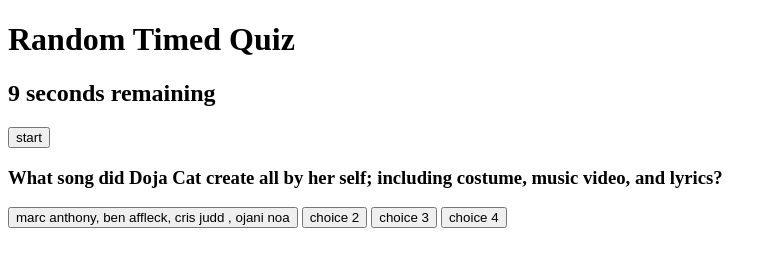
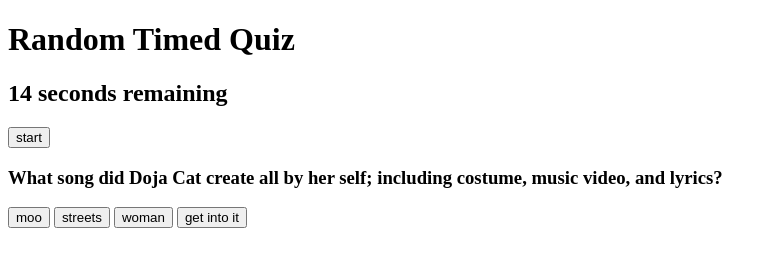
Before and after one commit to brenbrenda55/randomcrap, a plain HTML site: page index.html in a window 1280 px wide. Both pictures are taken after a click on the button "start". Shown: the whole page, without its empty margins (0-777 px from the left). Drawn offline with Linux system fonts and the light colour scheme.

Commit message:
attempt to make a loop

```diff
--- a/assets/script.js
+++ b/assets/script.js
@@ -6,16 +6,10 @@ var qtextEl = document.getElementById('q-text')
 var choice1El = document.getElementById('choice-1')
 var choice2El = document.getElementById('choice-2')
 var choice3El = document.getElementById('choice-3')
-var choice2El = document.getElementById('choice-4')
+var choice4El = document.getElementById('choice-4')
 var answersEl = document.getElementById('answers')
-
-
-
-
-
-
-
-
+var submitBtn = document.getElementById('submit-button')
+var answerschoice = document.querySelector('.answerchoice')
 
 
 // timer countdown
@@ -26,17 +20,17 @@ var words = message.split(' ');
 function countdown() {
     var timeLeft = 15;
 
-    // TODO: Add a comment describing the functionality of the setInterval() method:
+
     var timeInterval = setInterval(function () {
-      // TODO: Add comments describing the functionality of the `if` statement:
+
         if (timeLeft > 1) {
             timerEl.textContent = timeLeft + ' seconds remaining';
             timeLeft--;
-      } // TODO: Add comments describing the functionality of the `else if` statement:
+        }
         else if (timeLeft === 1) {
             timerEl.textContent = timeLeft + ' second remaining';
             timeLeft--;
-      } // TODO: Add comments describing the functionality of the `else` statement:
+        }
         else {
             timerEl.textContent = '';
             clearInterval(timeInterval);
@@ -45,25 +39,25 @@ function countdown() {
     }, 1000);
 }
 
-  // Displays the message one word at a time
+
 function displayMessage() {
     var wordCount = 0;
 
-    // Uses the `setInterval()` method to call a function to be executed every 1000 milliseconds
+
     var msgInterval = setInterval(function () {
-      // If there are no more words left in the message
+
         if (words[wordCount] === undefined) {
-        // Use `clearInterval()` to stop the timer
+
             clearInterval(msgInterval);
         } else {
-        // Display one word of the message
+
             mainEl.textContent = words[wordCount];
             wordCount++;
         }
     }, 1000);
 }
 
-  countdown();
+
 
 
 
@@ -72,7 +66,7 @@ function displayMessage() {
 var questions = [
     {
         question: "What song did Doja Cat create all by her self; including costume, music video, and lyrics?",
-        answers : [
+        answers: [
             "moo",
             " streets",
             " woman ",
@@ -82,7 +76,7 @@ var questions = [
     },
     {
         question: "Who is jennifer lopez married to as of august 2022?",
-        answers : [
+        answers: [
             "marc anthony",
             " ben affleck",
             " cris judd ",
@@ -92,7 +86,7 @@ var questions = [
     },
     {
         question: "What is juice wrlds most famous song?",
-        answers : [
+        answers: [
             "all girls are the same",
             " burn",
             " lucid dreams ",
@@ -102,7 +96,7 @@ var questions = [
     },
     {
         question: "i like to eat, eat, eat, apples and _____?",
-        answers : [
+        answers: [
             "oranges",
             " kiwis",
             " pineapples",
@@ -112,7 +106,7 @@ var questions = [
     },
     {
         question: "Whos house did mr. krabs panty raid?",
-        answers : [
+        answers: [
             "mama krabs",
             " sandy cheeks",
             " mrs. puff ",
@@ -125,25 +119,55 @@ var questions = [
 
 
 
-//call back function
-var startbuttonEl = document.getElementById('start-button');
+//tips from will   keep track of what question im on-var    i-question im currently on    loop-will immeditately,
+//loop go through each elemt-button and the question div and uupdate corresponding the question array im in.
+//need to occur on click, update the next question and the tthing im evualiting set a data attrivute to the element or the string text
+var currentquestion = 0
+function updatequestion(){
+    qtextEl.textContent = questions[currentquestion].question
+    choice1El.textContent = questions[currentquestion].answers[0]
+    choice2El.textContent = questions[currentquestion].answers[1]
+    choice3El.textContent = questions[currentquestion].answers[2]
+    choice4El.textContent = questions[currentquestion].answers[3]
 
-function startquiz() {
-    qtextEl.textContent = questions[0].question
-    console.log(questions)
-    choice1El.textContent = questions[1].answers
-    console.log(questions.answers)
-    //choice2El.textContent = questions[2].answers
-    //choice3El.textContent = questions[3].answers
-    //choice4El.textContent = questions[4].answers
+
+}
+
+
+
+// loop
+//for (let currentquestion = 0; questions.length; currentquestion++) {
+    //textContent+= questions [currentquestion] + "<br>";
+//}
+
+
+//  data attribute ex
+var answerchoice = document.querySelector(".answerchoice")
+var anchoices = answerchoice.getAttribute('choice-1',"choice-2", "choice-3", "choice-4")
 
 
 
 
 
 
+//call back function
+var startbuttonEl = document.getElementById('start-button');
+
+function startquiz() {countdown();
+   updatequestion()
+
 
 }
-
+function evaluate (event){
+    console.log(event.target)//all the liogc to evealuate a right or wrong answer
+    currentquestion ++
+}
 //add listner
 startbuttonEl.addEventListener('click', startquiz);
+
+answerschoice.addEventListener('click', evaluate)
+
+choice1El.addEventListener('click', evaluate)
+choice2El.addEventListener('click', evaluate)
+choice3El.addEventListener('click', evaluate)
+choice4El.addEventListener('click', evaluate)
--- a/index.html
+++ b/index.html
@@ -26,16 +26,18 @@
     <!-- start quiz button -->
     <div id="start-conatiner">
         <button id="start-button">start</button>
+
     </div>
 
 
 <!-- quiz -->
     <div id="question-container">
         <h3 id="q-text">question</h3>
-        <button id="choice-1">choice 1</button>
-        <button id="choice-2">choice 2</button>
-        <button id="choice-3">choice 3</button>
-        <button id="choice-4">choice 4</button>
+        <button class='answerchoice' id="choice-1">choice 1</button>
+        <button class='answerchoice'id="choice-2">choice 2</button>
+        <button class='answerchoice' id="choice-3">choice 3</button>
+        <button  class='answerchoice' id="choice-4">choice 4</button>
+
     </div>
 
     <!-- results -->
```
Lines whose indentation alone changed are shown as unchanged.
